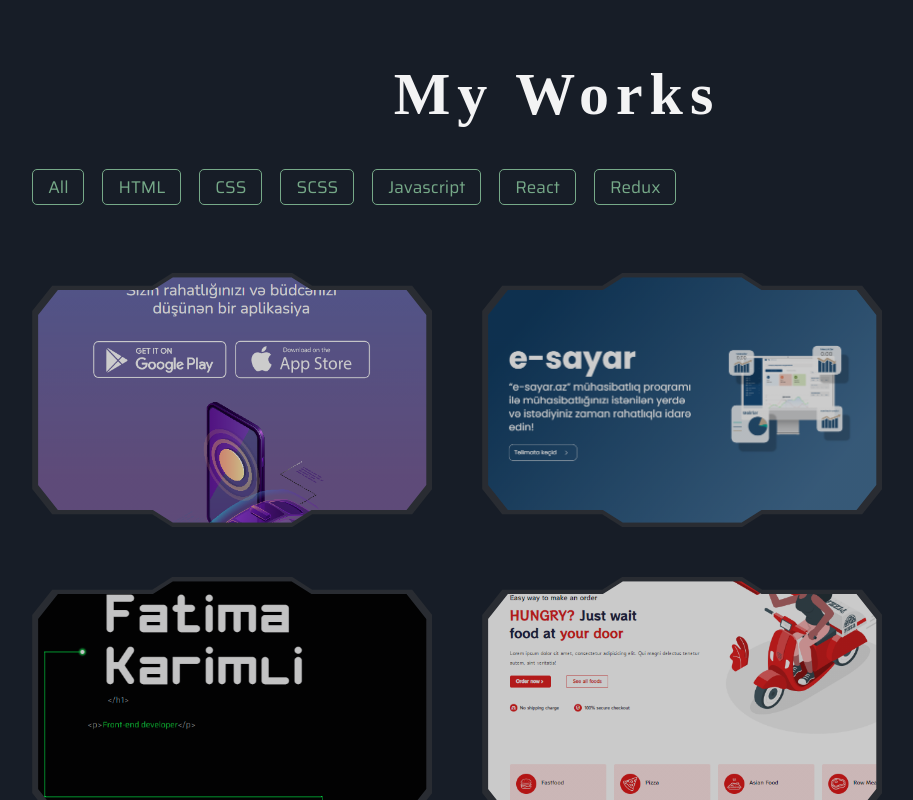
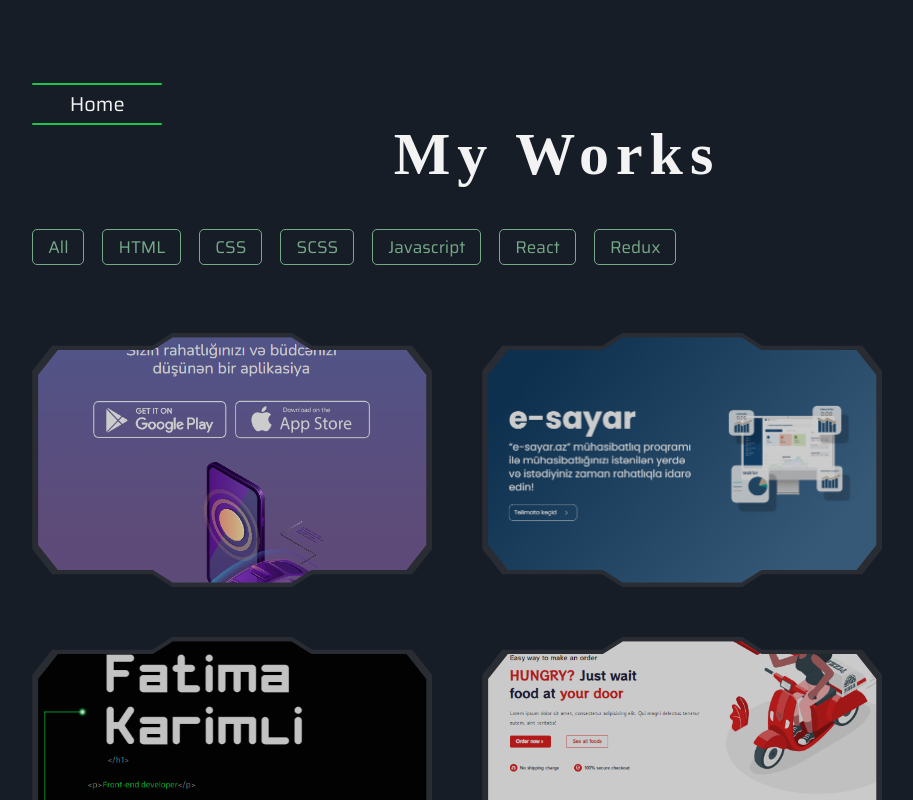
Before and after one commit to Kerimli98/FatimaKarimli, a React (Create React App) app: page /projects in a window 1280 px wide. Shown: the top 800 px of the page, without its empty margins (83-996 px from the left). Built offline with nearby package versions, Linux system fonts and the light colour scheme; a web font is replaced by a local one.

Commit message:
last cards

```diff
--- a/src/components/ProjectsSlider.js
+++ b/src/components/ProjectsSlider.js
@@ -61,7 +61,7 @@ const ProjectsSlider = () => {
         {projects.map((item) => (
           <div key={item.id} className="project-slide">
             <Link
-              to={`projects/${item.itemRoute}`}
+              to={`/projects/${item.title}`}
               className="img-container"
               onMouseEnter={() => setAnimated(() => true)}
               onAnimationEnd={() => setAnimated(() => false)}
--- a/src/pages/Portfolio.js
+++ b/src/pages/Portfolio.js
@@ -52,6 +52,14 @@ const Portfolio = () => {
   useEffect(() => {}, [itemId]);
   return (
     <div className="projects-page">
+      {/* <Link to="/"> */}
+        <div class="backBtn">
+          <span class="line tLine"></span>
+          <span class="line mLine"></span>
+          <span class="label">Home</span>
+          <span class="line bLine"></span>
+        </div>
+      {/* </Link> */}
       <h3>My Works</h3>
       <div className="filter-btns">
         <button
--- a/src/styles/components/_contact.scss
+++ b/src/styles/components/_contact.scss
@@ -2,8 +2,7 @@
   display: flex;
   align-items: center;
   flex-direction: column;
-//   justify-content: center;
-  height: 100vh;
+  min-height: 100vh;
   &__line {
     margin-bottom: 5rem;
     height: 13rem;
@@ -132,8 +131,20 @@
     }
   }
 }
+@media screen and (max-width: 1100px) {
+  .contact {
+    min-height: unset;
+    height: 60vh;
+    // justify-content: center;
+    .contacts {
+      // overflow: hidden;
+    }
+  }
+}
 @media screen and (max-width: 900px) {
   .contact {
+    height: unset;
+    max-height: 100vh;
     &__line {
       &::after {
         right: -3px;
--- a/src/styles/components/_projects.scss
+++ b/src/styles/components/_projects.scss
@@ -4,12 +4,94 @@
   margin: 0 auto;
   flex-direction: column;
   padding: 5rem 0;
+  position: relative;
+  div.backBtn {
+    width: 13rem;
+    left: 0%;
+    top: 3%;
+    background-color: #f4f4f4;
+    transition: all 0.4s ease;
+    position: absolute;
+    cursor: pointer;
+    z-index: 500;
+  }
+
+  span.line {
+    bottom: auto;
+    right: auto;
+    top: auto;
+    left: auto;
+    background-color: $color-green-light-2;
+    border-radius: 10px;
+    width: 100%;
+    left: 0px;
+    height: 2px;
+    display: block;
+    position: absolute;
+    transition: width 0.2s ease 0.1s, left 0.2s ease, transform 0.2s ease 0.3s,
+      background-color 0.2s ease;
+  }
+
+  span.tLine {
+    top: 0px;
+  }
+
+  span.mLine {
+    top: 1.3rem;
+    opacity: 0;
+  }
+
+  span.bLine {
+    top: 4rem;
+  }
+
+  .label {
+    color: $color-white;
+    font-family: "Saira", sans-serif;
+    position: absolute;
+    left: 0px;
+    top: 0.5rem;
+    width: 100%;
+    text-align: center;
+    transition: all 0.4s ease;
+    font-size: 2rem;
+  }
+
+  div.backBtn:hover span.label {
+    left: 2.5rem;
+  }
+
+  div.backBtn:hover span.line {
+    left: -1rem;
+    height: 0.5rem;
+    background-color: $color-white;
+  }
+
+  div.backBtn:hover span.tLine {
+    width: 2.5rem;
+    transform: rotate(-45deg);
+    left: -1.5rem;
+    top: 1.2rem;
+  }
+
+  div.backBtn:hover span.mLine {
+    opacity: 1;
+    width: 3.5rem;
+    top: 2rem;
+  }
+
+  div.backBtn:hover span.bLine {
+    width: 2.5rem;
+    transform: rotate(45deg);
+    left: -1.5rem;
+    top: 2.8rem;
+  }
   h3 {
     font-family: mainFont;
     color: $color-white;
     font-size: 6rem;
     letter-spacing: 7px;
-    margin-top: 1rem;
+    margin-top: 7rem;
     align-self: center;
   }
   .filter-btns {
@@ -185,8 +267,20 @@
     }
   }
 }
+@media (max-width: 1100px) {
+  .projects-page {
+    div.backBtn {
+      left: 0%;
+      top: 2%;
+    }
+  }
+}
 @media (max-width: 830px) {
   .projects-page {
+    div.backBtn {
+      left: 0%;
+      top: 1%;
+    }
     .projects {
       justify-content: center;
     }
@@ -233,6 +327,11 @@
 
 @media (max-width: 370px) {
   .projects-page {
+    h3 {
+      font-size: 4rem;
+      letter-spacing: 5px;
+      margin-top: 6rem;
+    }
     .projects {
       grid-template-columns: repeat(auto-fit, minmax(30rem, max-content));
       gap: 3rem;
```
